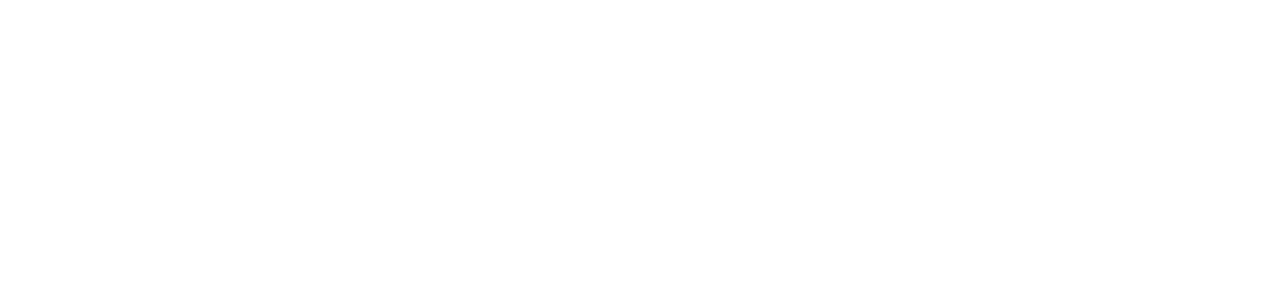
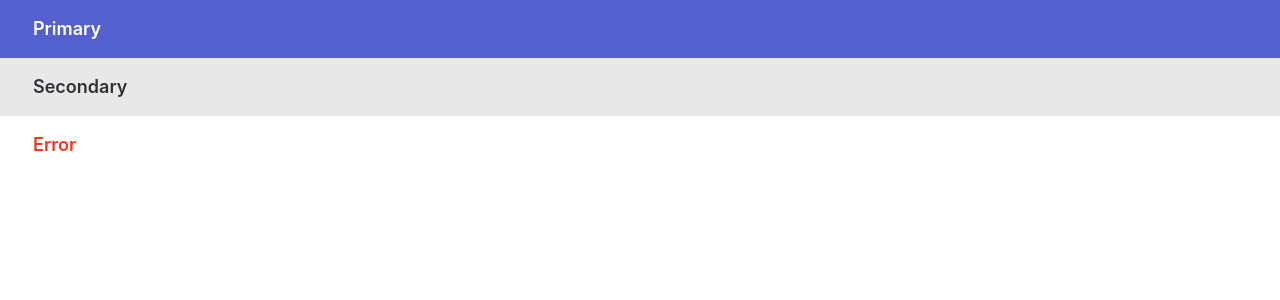
Before and after one commit to vl-domorad/fe45, a React (Create React App) app: page / in a window 1280 px wide. Shown: the top 300 px of the page. Built offline with nearby package versions, Linux system fonts and the light colour scheme.

Commit message:
[Lesson-37]: Created button component (#1)

```diff
--- a/package.json
+++ b/package.json
@@ -10,9 +10,11 @@
     "@types/node": "^16.7.13",
     "@types/react": "^18.0.0",
     "@types/react-dom": "^18.0.0",
+    "classnames": "^2.3.2",
     "react": "^18.2.0",
     "react-dom": "^18.2.0",
     "react-scripts": "5.0.1",
+    "sass": "^1.62.1",
     "typescript": "^4.4.2",
     "web-vitals": "^2.1.0"
   },
--- a/src/App.tsx
+++ b/src/App.tsx
@@ -1,7 +1,33 @@
 import React from "react";
 
+import Button, { ButtonTypes } from "./components/Button";
+
 const App = () => {
-  return <div></div>;
-}
+  return (
+    <div>
+      <Button
+        type={ButtonTypes.Primary}
+        title={"Primary"}
+        onClick={() => {
+          alert("Primary");
+        }}
+      />
+      <Button
+        type={ButtonTypes.Secondary}
+        title={"Secondary"}
+        onClick={() => {
+          alert("Secondary");
+        }}
+      />
+      <Button
+        type={ButtonTypes.Error}
+        title={"Error"}
+        onClick={() => {
+          alert("Error");
+        }}
+      />
+    </div>
+  );
+};
 
 export default App;
--- /dev/null
+++ b/src/components/Button/Button.module.scss
@@ -0,0 +1,47 @@
+@import "src/styles/colors";
+
+@mixin button {
+  padding: 16px 32px;
+  font-style: normal;
+  font-weight: 600;
+  font-size: 18px;
+  line-height: 24px;
+  box-sizing: border-box;
+  border: 1px solid transparent;
+  &:hover {
+    cursor: pointer;
+  }
+}
+
+.primary {
+  @include button();
+  background-color: $primary;
+  color: $white;
+  &:hover {
+    background-color: $primary-secondary;
+  }
+}
+.secondary {
+  @include button();
+  background-color: $light;
+  color: $secondary;
+  &:hover {
+    background-color: $medium;
+  }
+}
+
+.error {
+  @include button();
+  color: $error;
+  &:hover {
+    border: 1px solid $medium;
+  }
+}
+.disabled {
+  color: $gray;
+  background-color: $light;
+  &:hover {
+    cursor: not-allowed;
+    background-color: $light;
+  }
+}
--- /dev/null
+++ b/src/components/Button/Button.tsx
@@ -0,0 +1,31 @@
+import React, { FC, ReactElement } from "react";
+import classNames from "classnames";
+
+import styles from "./Button.module.scss";
+
+export enum ButtonTypes {
+  Primary = "primary",
+  Secondary = "secondary",
+  Error = "error",
+}
+
+type ButtonProps = {
+  type: ButtonTypes;
+  title: string | ReactElement;
+  onClick: () => void;
+  disabled?: boolean;
+};
+
+const Button: FC<ButtonProps> = ({ type, title, onClick, disabled }) => {
+  const buttonStyle = styles[type];
+  return (
+    <div
+      onClick={!disabled ? onClick : undefined}
+      className={classNames(buttonStyle, { [styles.disabled]: disabled })}
+    >
+      {title}
+    </div>
+  );
+};
+
+export default Button;
--- /dev/null
+++ b/src/components/Button/index.ts
@@ -0,0 +1,2 @@
+export { default } from "./Button";
+export { ButtonTypes } from "./Button";
--- a/src/index.css
+++ b/src/index.css
@@ -1,8 +1,6 @@
 body {
   margin: 0;
-  font-family: -apple-system, BlinkMacSystemFont, 'Segoe UI', 'Roboto', 'Oxygen',
-    'Ubuntu', 'Cantarell', 'Fira Sans', 'Droid Sans', 'Helvetica Neue',
-    sans-serif;
+  font-family: "Inter", serif;
   -webkit-font-smoothing: antialiased;
   -moz-osx-font-smoothing: grayscale;
 }
--- /dev/null
+++ b/src/styles/colors.scss
@@ -0,0 +1,9 @@
+$primary: #2231aa;
+$primary-secondary: #5360cd;
+$secondary: #313037;
+$gray: #8d8e97;
+$medium: #dadada;
+$extra-light: #f3f3f3;
+$error: #fd3419;
+$white: #ffffff;
+$light: #e8e8e8;
--- /dev/null
+++ b/src/typings.d.ts
@@ -0,0 +1 @@
+declare module "*.module.scss";
```
Also changed, not shown: 1 other file (tests, documents, lock files or other folders).
